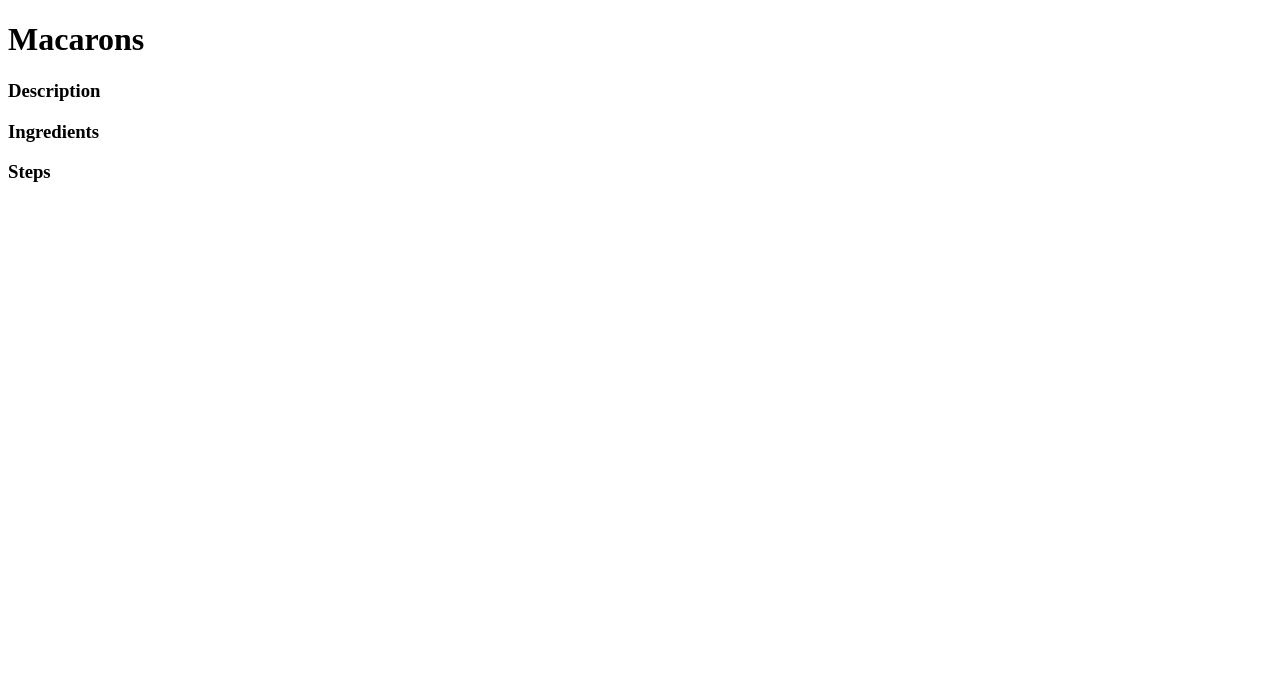
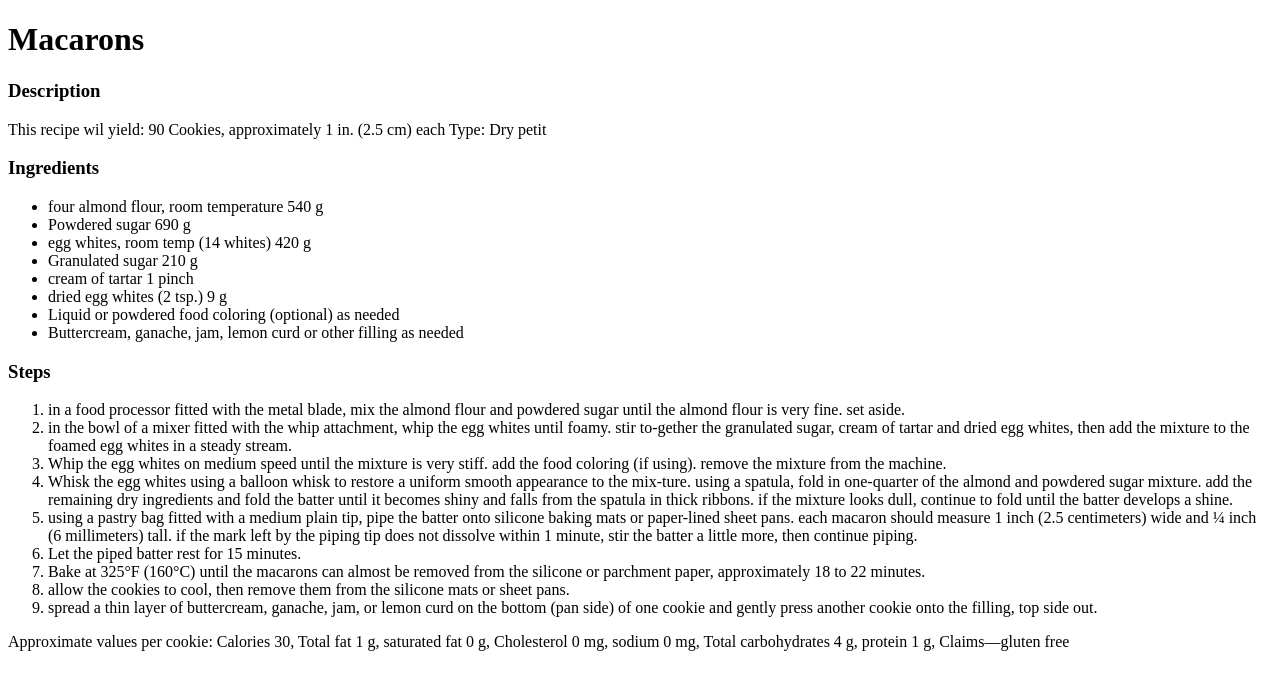
Before and after one commit to Nouha-A/odin-recipes, a plain HTML site: page recipes/macarons.html in a window 1280 px wide. Drawn offline with Linux system fonts and the light colour scheme.

Commit message:
add macarons and cookies recipes

```diff
--- a/recipes/macarons.html
+++ b/recipes/macarons.html
@@ -9,8 +9,40 @@
 <body>
     <h1>Macarons</h1>
     <h3>Description</h3>
-    <p></p>
+    <p>This recipe wil yield: 90 Cookies, approximately 1 in. (2.5 cm) each Type: Dry petit</p>
     <h3>Ingredients</h3>
+    <ul>
+        <li>four almond flour, room temperature  540 g</li>
+        <li>  Powdered sugar 690 g</li>
+        <li>egg whites, room temp (14 whites) 420 g</li>
+        <li>Granulated sugar 210 g</li>
+        <li>cream of tartar 1 pinch </li>
+        <li>dried egg whites (2 tsp.) 9 g</li>
+        <li>Liquid or powdered food coloring (optional) as needed</li>
+        <li>Buttercream, ganache, jam, lemon curd or other filling as needed</li>
+
+    </ul>
     <h3>Steps</h3>
+    <ol>
+        <li>in a food processor fitted with the metal blade, mix the almond flour and powdered sugar until the almond flour is very fine. set aside.</li>
+        <li>in the bowl of a mixer fitted with the whip attachment, whip the egg whites until foamy. stir to-gether the granulated sugar, cream of tartar and dried egg whites,
+            then add the mixture to the foamed egg whites in a steady stream.</li>
+        <li>
+            Whip the egg whites on medium speed until the mixture is very stiff. add the food coloring (if using). remove the mixture from the machine.
+        </li>
+        <li>Whisk the egg whites using a balloon whisk to restore a uniform smooth appearance to the mix-ture.
+            using a spatula, fold in one-quarter of the almond and powdered sugar mixture.
+           add the remaining dry ingredients and fold the batter until it becomes shiny and falls from the spatula in thick ribbons.
+           if the mixture looks dull, continue to fold until the batter develops a shine.</li>
+           <li> using a pastry bag fitted with a medium plain tip, pipe the batter onto silicone baking mats or paper-lined sheet pans.
+            each macaron should measure 1 inch (2.5 centimeters) wide and ¼ inch (6 millimeters) tall.
+           if the mark left by the piping tip does not dissolve within 1 minute, stir the batter a little more, then continue piping.</li>
+           <li>Let the piped batter rest for 15 minutes.</li>
+           <li> Bake at 325°F (160°C) until the macarons can almost be removed from the silicone or parchment paper, approximately 18 to 22 minutes.</li>
+           <li>allow the cookies to cool, then remove them from the silicone mats or sheet pans.</li>
+           <li>spread a thin layer of buttercream, ganache, jam, or lemon curd on the bottom (pan side) of one cookie and gently press another cookie onto the filling, top side out.</li>
+    </ol>
+    <p>Approximate values per cookie: Calories 30, Total fat 1 g, saturated fat 0 g, Cholesterol 0 mg, sodium 0 mg, Total carbohydrates 4 g, protein 1 g, Claims—gluten free
+    </p>
 </body>
 </html>
```
Also changed, not shown: recipes/cookies.html (+23 -1 lines).
